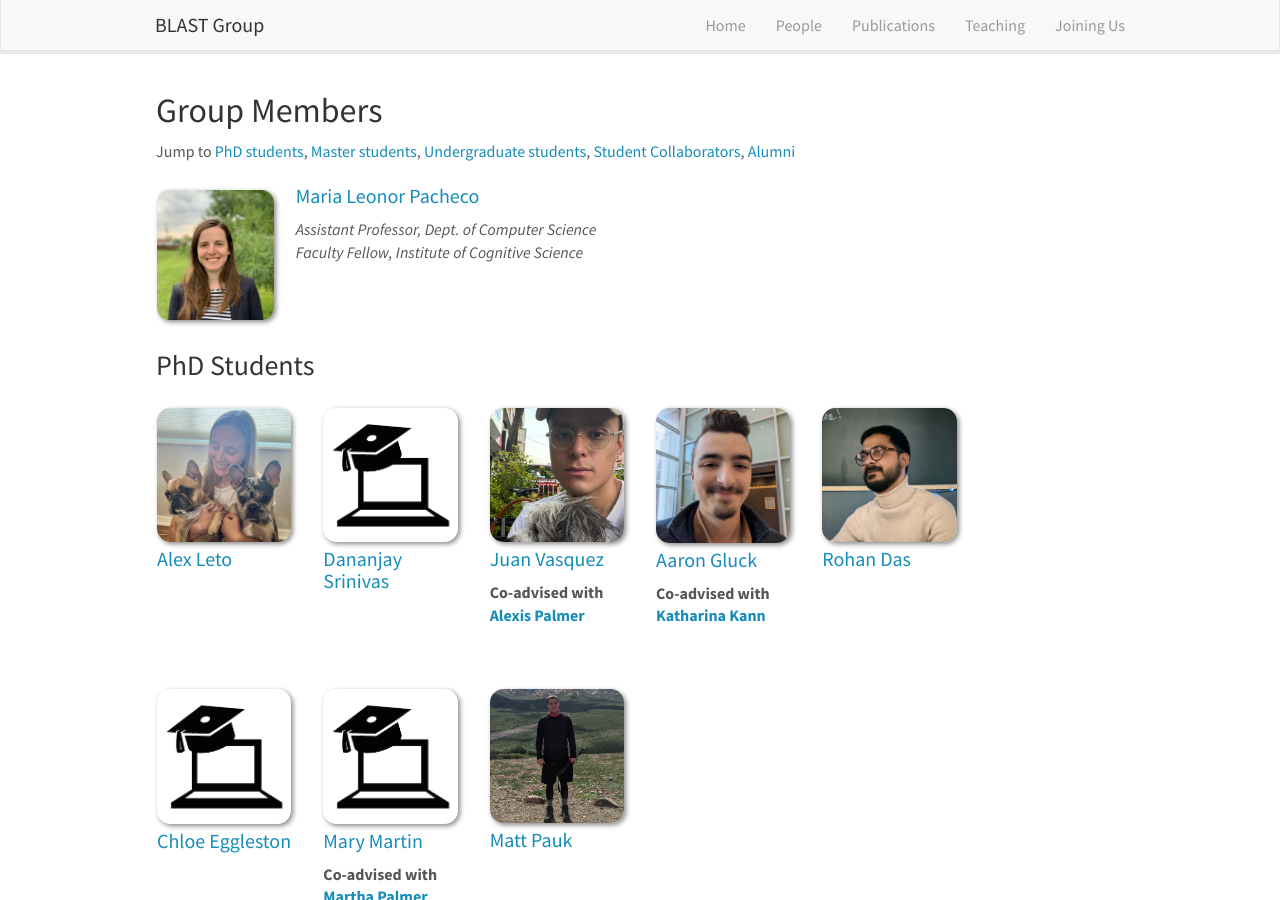
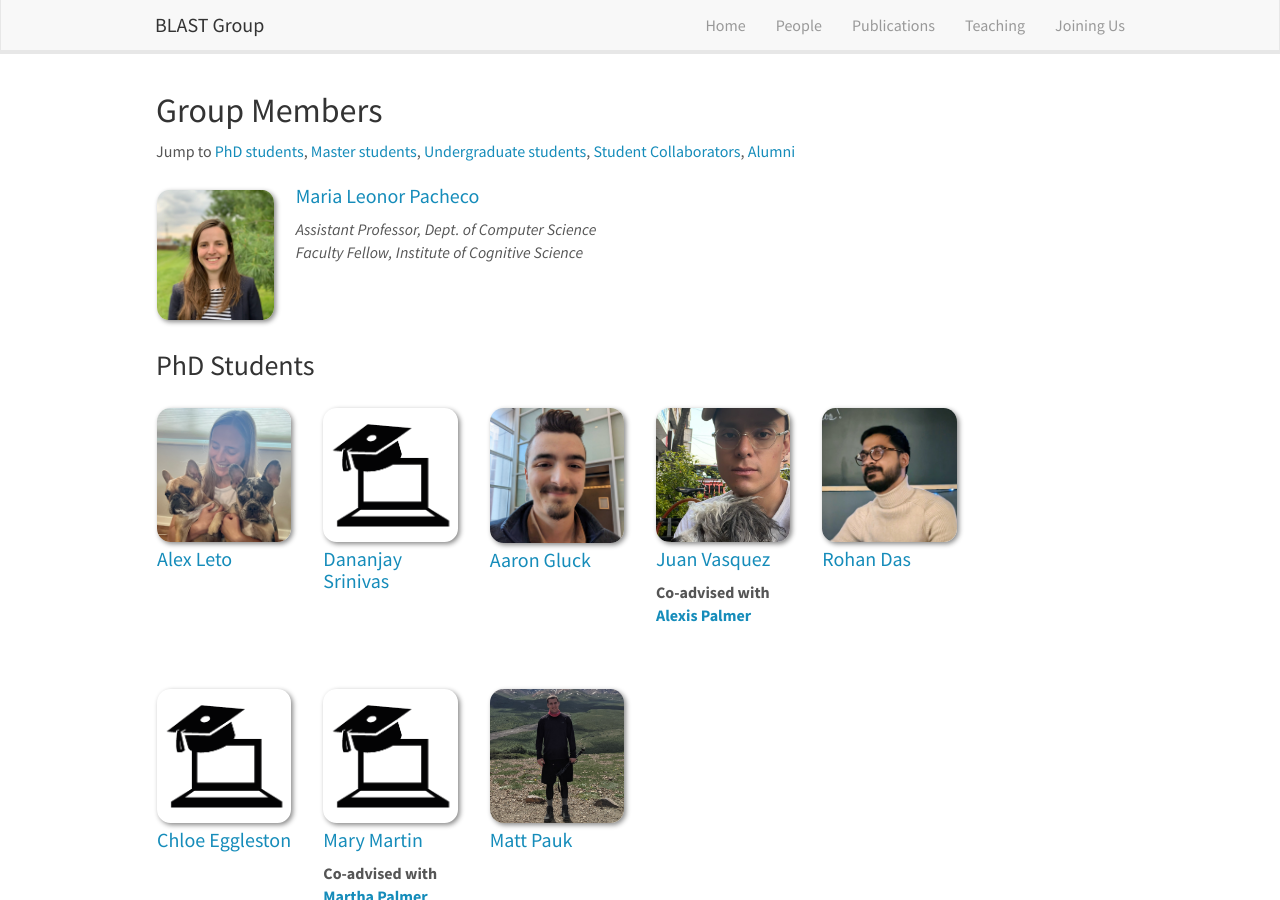
Before and after one commit to blast-cu/blast-cu.github.io, a Jekyll site: the page built from _pages/team.md, in a window 1280 px wide and 900 px high. Built offline with Jekyll 4.4.1, drawn with Linux system fonts in a browser that asks for light colours; nearby versions of some CDN libraries.

Commit message:
Update phd.yml

```diff
--- a/_data/phd.yml
+++ b/_data/phd.yml
@@ -20,16 +20,16 @@
   advised:
   info: Computer Science
 
+- name: Aaron Gluck
+  photo: aaron.jpg
+  homepage: https://blast-cu.github.io/team/#phd-students
+  advised:
+  info: Computer Science
+
 - name: Juan Vasquez
   photo: juan.png
   homepage: https://juan-vasquez.com/
   advised: <b>Co-advised with <a href="https://alexispalmer.github.io/">Alexis Palmer</a></b>
-  info: Computer Science
-
-- name: Aaron Gluck
-  photo: aaron.jpg
-  homepage: https://blast-cu.github.io/team/#phd-students
-  advised: <b>Co-advised with <a href="https://kelina.github.io/">Katharina Kann</a></b>
   info: Computer Science
 
 - name: Rohan Das
```
